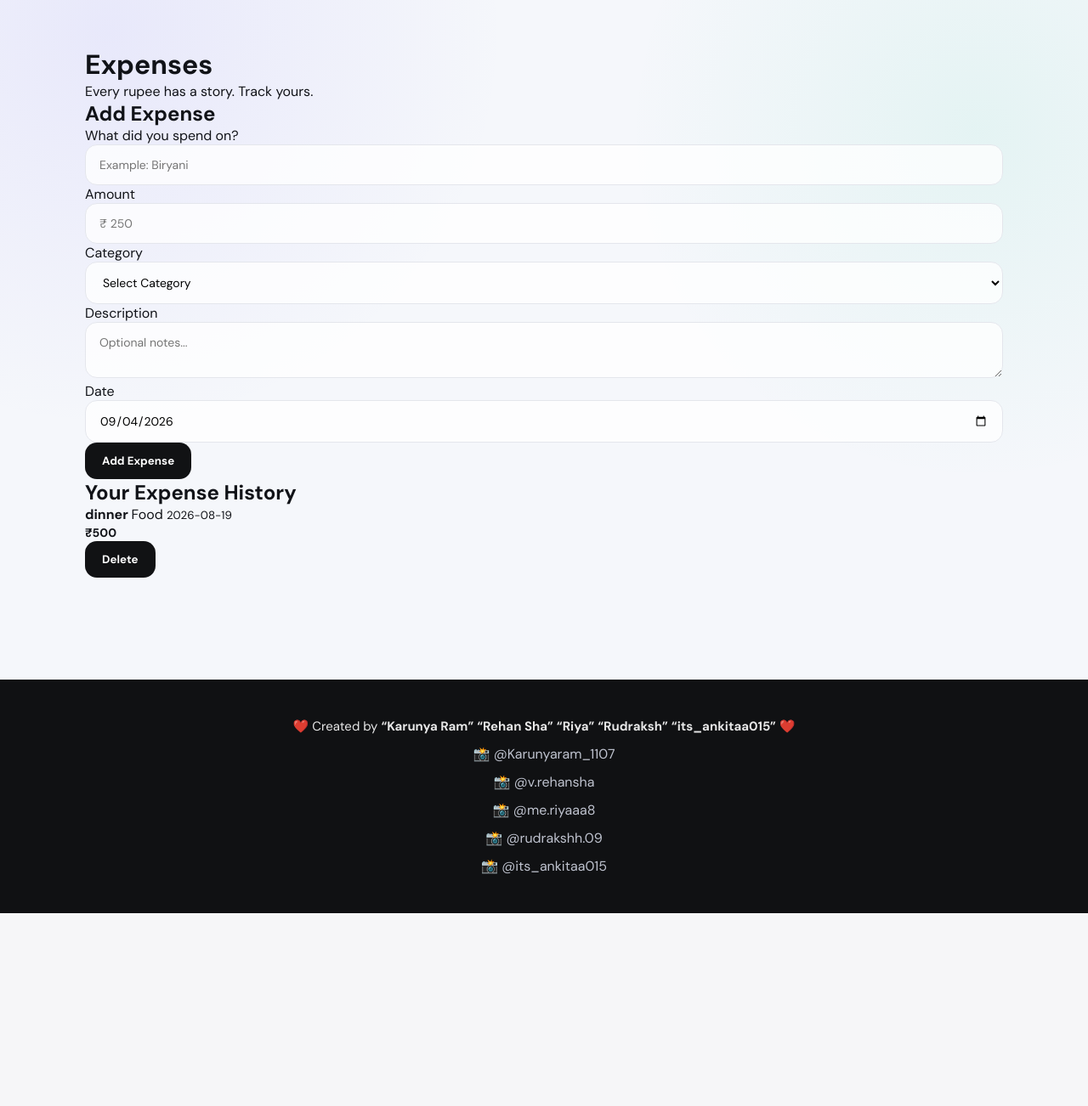
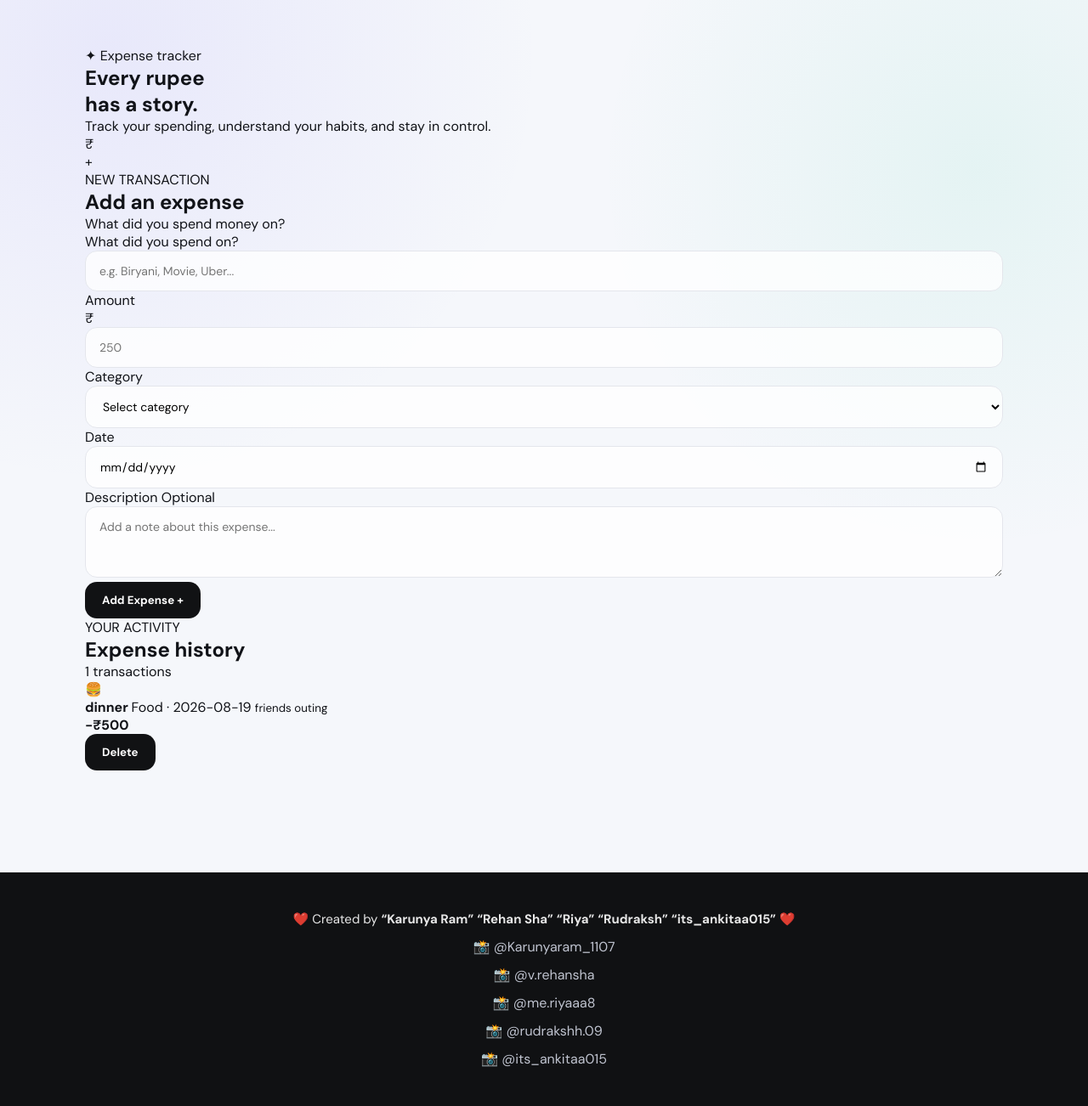
Before and after one commit to rehansha-dev/SPEND-WISE, a Flask app: page /expenses in a window 1280 px wide. Shown: the part 76-1378 px from the top of the page at 85% size. Before the commit the page ends 1151 px from the top, so only its background shows below. Run offline with Flask 3, Linux system fonts and the light colour scheme; a user stored in the database is signed in; data comes from the database, SQL or seed files in the repository.

Commit message:
Update expenses.html

```diff
--- a/templates/expenses.html
+++ b/templates/expenses.html
@@ -5,196 +5,287 @@
 <div class="expenses-page">
 
 
-    <div class="page-heading">
+    <!-- =========================
+         HEADER
+    ========================== -->
 
-        <h1>Expenses</h1>
+    <section class="expenses-hero">
+
+        <div>
+
+            <div class="expenses-badge">
+                ✦ Expense tracker
+            </div>
+
+            <h1>
+                Every rupee<br>
+                <span>has a story.</span>
+            </h1>
 
             <p>
-            Every rupee has a story. Track yours.
+                Track your spending, understand your habits,
+                and stay in control.
             </p>
 
         </div>
 
+        <div class="expense-hero-icon">
+            ₹
+        </div>
+
+    </section>
 
 
-    <div class="expense-layout">
+    <!-- =========================
+         ADD EXPENSE
+    ========================== -->
 
+    <section class="add-expense-card">
 
-        <div class="add-expense-card">
+        <div class="form-heading">
 
-            <h2>Add Expense</h2>
+            <div class="form-icon">
+                +
+            </div>
+
+            <div>
+                <span>NEW TRANSACTION</span>
+
+                <h2>
+                    Add an expense
+                </h2>
+
+                <p>
+                    What did you spend money on?
+                </p>
+            </div>
+
+        </div>
 
 
         <form
             method="POST"
             action="{{ url_for('add_expense') }}"
+            class="expense-form"
         >
 
 
-                <label>What did you spend on?</label>
+            <div class="expense-field title-field">
+
+                <label>
+                    What did you spend on?
+                </label>
 
                 <input
                     type="text"
                     name="title"
-                    placeholder="Example: Biryani"
+                    placeholder="e.g. Biryani, Movie, Uber..."
                     required
                 >
 
+            </div>
 
-                <label>Amount</label>
+
+            <div class="expense-field amount-field">
+
+                <label>
+                    Amount
+                </label>
+
+                <div class="amount-input">
+
+                    <span>₹</span>
 
                     <input
                         type="number"
                         name="amount"
-                    placeholder="₹ 250"
-                    min="1"
+                        placeholder="250"
                         step="0.01"
+                        min="0"
                         required
                     >
 
+                </div>
 
-                <label>Category</label>
+            </div>
+
+
+            <div class="expense-field category-field">
+
+                <label>
+                    Category
+                </label>
 
                 <select name="category" required>
 
                     <option value="">
-                        Select Category
+                        Select category
                     </option>
 
                     <option value="Food">
-                        Food
-                    </option>
-
-                    <option value="Mess">
-                        Mess
-                    </option>
-
-                    <option value="Hostel Fee">
-                        Hostel Fee
-                    </option>
-
-                    <option value="College Fee">
-                        College Fee
-                    </option>
-
-                    <option value="Exam Fee">
-                        Exam Fee
-                    </option>
-
-                    <option value="Books">
-                        Books & Education
-                    </option>
-
-                    <option value="Club Fee">
-                        Club Fee
-                    </option>
-
-                    <option value="Fest">
-                        Fest / Events
+                        🍔 Food
                     </option>
 
                     <option value="Transport">
-                        Transport
+                        🚌 Transport
                     </option>
 
                     <option value="Shopping">
-                        Shopping
+                        🛍️ Shopping
                     </option>
 
                     <option value="Entertainment">
-                        Entertainment
+                        🎮 Entertainment
                     </option>
 
-                    <option value="Subscriptions">
-                        Subscriptions
+                    <option value="Education">
+                        🎓 Education
                     </option>
 
-                    <option value="Medical">
-                        Medical
+                    <option value="Health">
+                        ❤️ Health
                     </option>
 
-                    <option value="Miscellaneous">
-                        Miscellaneous
+                    <option value="Other">
+                        ✦ Other
                     </option>
 
                 </select>
 
-
-                <label>Description</label>
-
-                <textarea
-                    name="description"
-                    placeholder="Optional notes..."
-                ></textarea>
+            </div>
 
 
-                <label>Date</label>
+            <div class="expense-field date-field">
+
+                <label>
+                    Date
+                </label>
 
                 <input
                     type="date"
                     name="expense_date"
-                    id="expense_date"
                     required
                 >
-
-
-                <button type="submit">
-
-                    Add Expense
-
-                </button>
-
-
-            </form>
 
             </div>
 
 
+            <div class="expense-field description-field">
 
-        <div class="expenses-list-card">
+                <label>
+                    Description
+                    <span>Optional</span>
+                </label>
+
+                <textarea
+                    name="description"
+                    placeholder="Add a note about this expense..."
+                    rows="3"
+                ></textarea>
+
+            </div>
 
 
+            <button
+                type="submit"
+                class="add-expense-btn"
+            >
+                Add Expense
+                <span>+</span>
+            </button>
+
+        </form>
+
+    </section>
+
+
+    <!-- =========================
+         HISTORY
+    ========================== -->
+
+    <section class="history-section">
+
+        <div class="history-heading">
+
+            <div>
+
+                <span>
+                    YOUR ACTIVITY
+                </span>
+
                 <h2>
-                Your Expense History
+                    Expense history
                 </h2>
+
+            </div>
+
+            <div class="history-count">
+                {{ expenses|length }} transactions
+            </div>
+
+        </div>
 
 
         {% if expenses %}
 
+            <div class="expense-history">
+
                 {% for expense in expenses %}
 
+                <div class="history-item">
 
-                <div class="expense-item">
+                    <div class="history-left">
+
+                        <div class="history-icon">
+
+                            {% if expense["category"] == "Food" %}
+                                🍔
+                            {% elif expense["category"] == "Transport" %}
+                                🚌
+                            {% elif expense["category"] == "Shopping" %}
+                                🛍️
+                            {% elif expense["category"] == "Entertainment" %}
+                                🎮
+                            {% elif expense["category"] == "Education" %}
+                                🎓
+                            {% elif expense["category"] == "Health" %}
+                                ❤️
+                            {% else %}
+                                ✦
+                            {% endif %}
+
+                        </div>
 
 
-                    <div class="expense-info">
+                        <div class="history-details">
 
                             <strong>
                                 {{ expense["title"] }}
                             </strong>
 
-                        <span class="category-badge">
-
+                            <span>
                                 {{ expense["category"] }}
-
+                                ·
+                                {{ expense["expense_date"] }}
                             </span>
 
+                            {% if expense["description"] %}
 
                             <small>
+                                {{ expense["description"] }}
+                            </small>
 
-                            {{ expense["expense_date"] }}
+                            {% endif %}
 
-                        </small>
+                        </div>
 
                     </div>
 
 
-                    <div class="expense-right">
+                    <div class="history-right">
 
                         <strong>
-
-                            ₹{{ "{:,.0f}".format(expense["amount"]) }}
-
+                            −₹{{ "{:,.0f}".format(expense["amount"]) }}
                         </strong>
 
 
@@ -205,48 +296,44 @@
 
                             <button
                                 type="submit"
-                                class="delete-button"
+                                class="delete-btn"
+                                onclick="return confirm('Delete this expense?')"
                             >
-
                                 Delete
-
                             </button>
 
                         </form>
 
                     </div>
 
+                </div>
+
+                {% endfor %}
 
             </div>
 
-
-                {% endfor %}
-
-
         {% else %}
 
+            <div class="expense-empty">
 
-                <div class="empty-state">
+                <div class="empty-icon">
+                    ₹
+                </div>
 
                 <h3>
-                        No expenses yet
+                    Your expense history is empty
                 </h3>
 
                 <p>
-                        Add your first expense and start tracking your money.
+                    Add your first transaction above and
+                    start understanding where your money goes.
                 </p>
 
             </div>
 
-
         {% endif %}
 
-
-        </div>
-
-
-    </div>
-
+    </section>
 
 </div>
 
```
Lines whose indentation alone changed are shown as unchanged.
